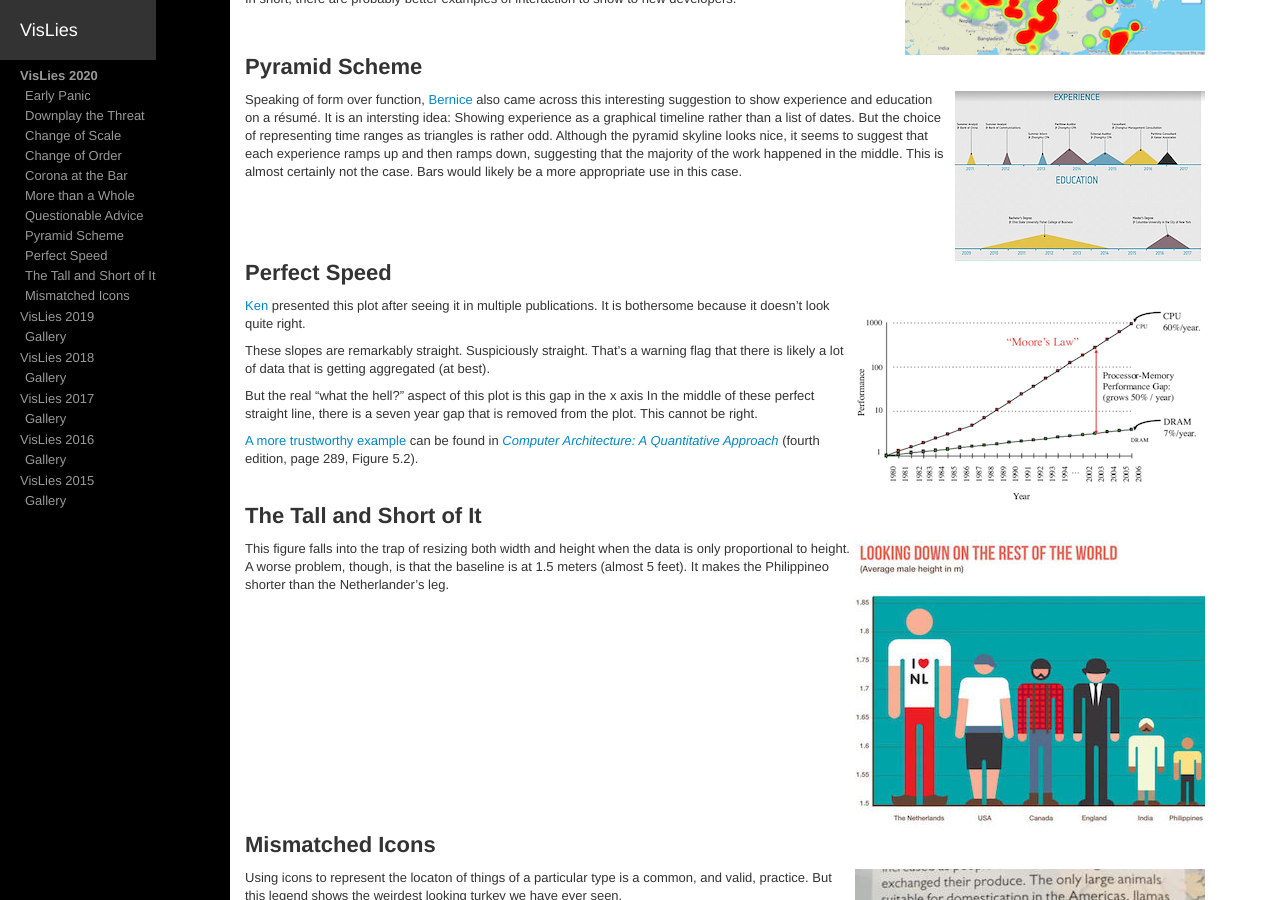
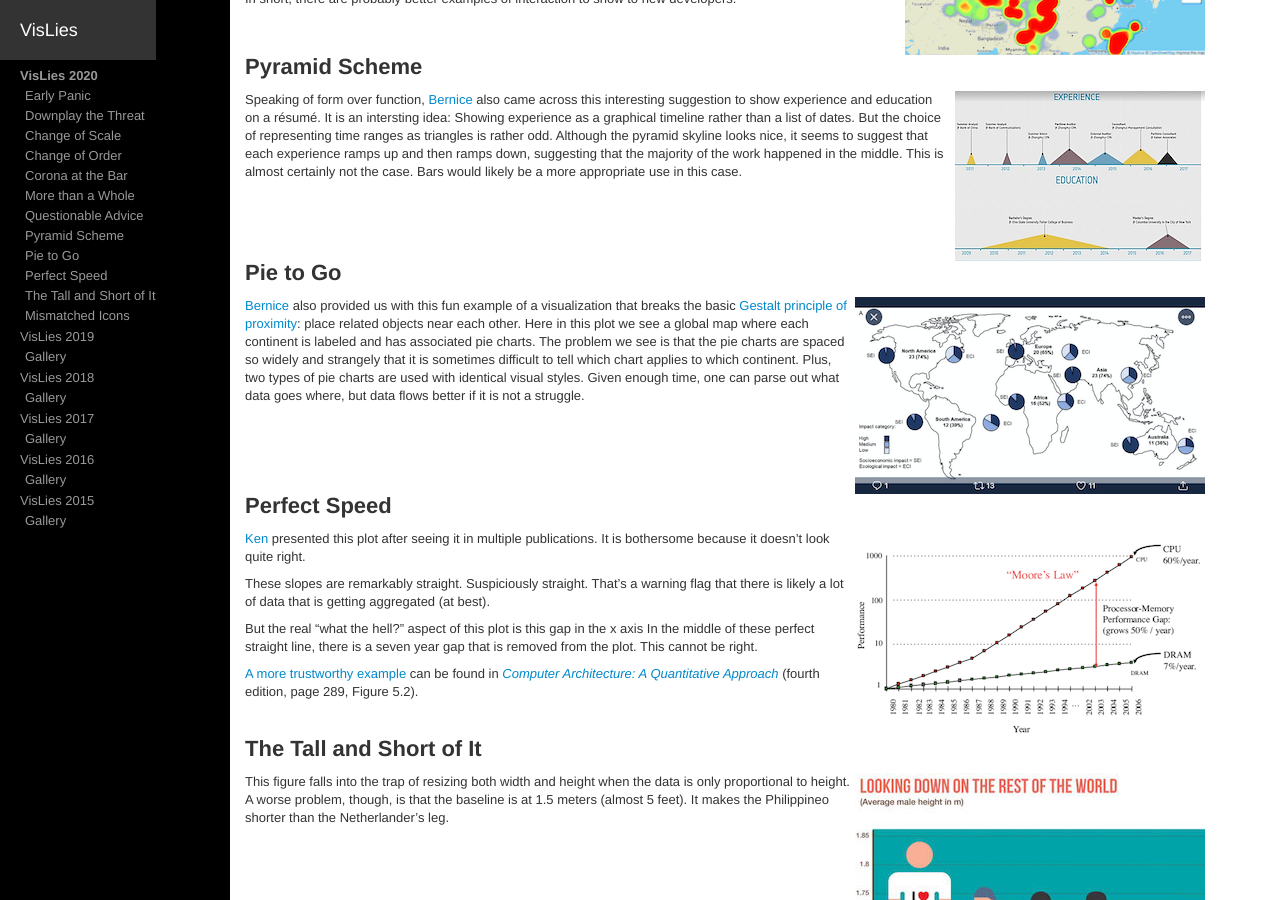
Before and after one commit to vislies/2020, a Jekyll site: the page built from gallery/index.md, in a window 1280 px wide and 900 px high, scrolled down 3651 px. Built offline with Jekyll 4.4.1, drawn with Linux system fonts in a browser that asks for light colours.

Commit message:
Add pies on map

```diff
--- a/gallery/index.md
+++ b/gallery/index.md
@@ -17,6 +17,8 @@ gallery-nav:
     url: "#questionable-advice"
   - title: Pyramid Scheme
     url: "#pyramid-scheme"
+  - title: Pie to Go
+    url: "#pie-to-go"
   - title: Perfect Speed
     url: "#perfect-speed"
   - title: The Tall and Short of It
@@ -282,6 +284,21 @@ This is almost certainly not the case.
 Bars would likely be a more appropriate use in this case.
 
 
+## Pie to Go
+
+<a href="https://drive.google.com/file/d/1a7bC12Y0zfw_6YqKDnFdt3x_Q2t0tKVB/view?usp=sharing" class="image-right">
+![Economic Environment Impact](economic-environment-impact-thumbnail.png)
+</a>
+
+[Bernice][Bernice Rogowitz] also provided us with this fun example of a visualization that breaks the basic [Gestalt principle of proximity]: place related objects near each other.
+Here in this plot we see a global map where each continent is labeled and has associated pie charts.
+The problem we see is that the pie charts are spaced so widely and strangely that it is sometimes difficult to tell which chart applies to which continent.
+Plus, two types of pie charts are used with identical visual styles.
+Given enough time, one can parse out what data goes where, but data flows better if it is not a struggle.
+
+[Gestalt principle of proximity]: https://en.wikipedia.org/wiki/Principles_of_grouping#Proximity
+
+
 ## Perfect Speed
 
 <a href="https://drive.google.com/file/d/194ernt-K_fYvT2u1_NWhtETJzf1BkAW5/view?usp=sharing" class="image-right">
```
Also changed, not shown: gallery/economic-environment-impact-thumbnail.png (added).
